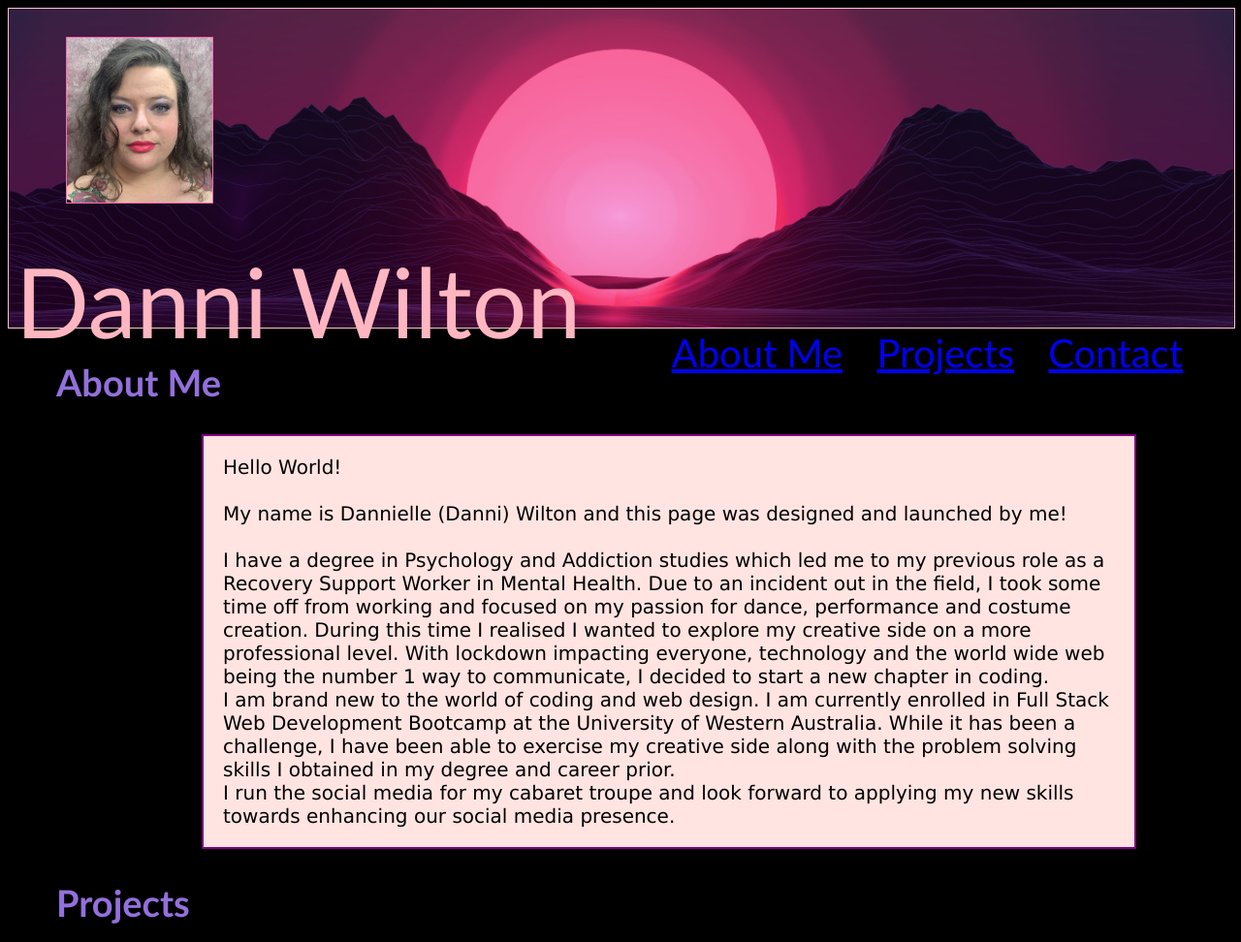
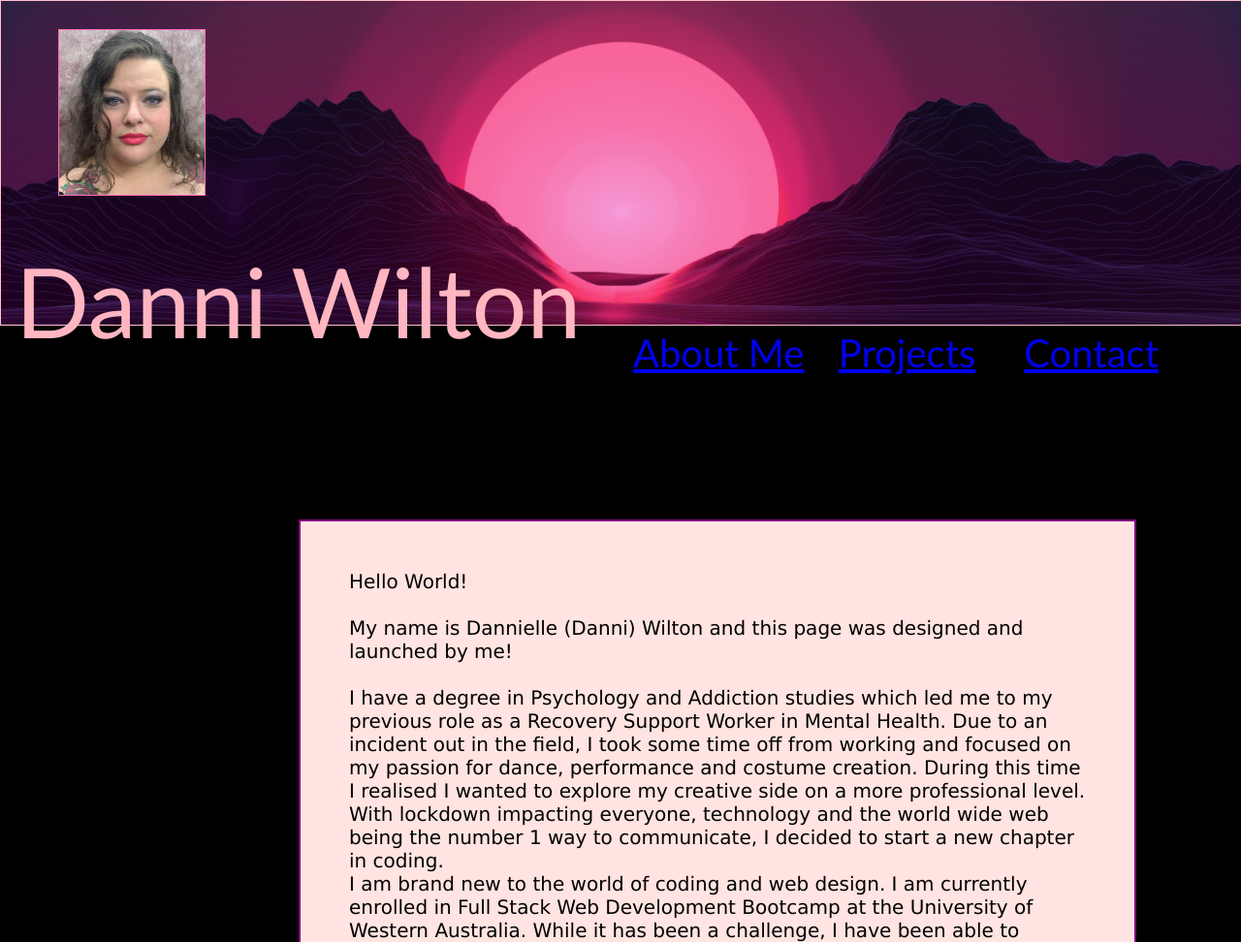
Before and after one commit to DanniWilton/homeworkweek2, a plain HTML site: page index.html in a window 1280 px wide. Shown: the top 972 px of the page at 97% size. Drawn offline with Linux system fonts and the light colour scheme; files whose address does not match are found by name.

Commit message:
adding flex

```diff
--- a/index.html
+++ b/index.html
@@ -7,17 +7,12 @@
   </head>
 
   <body>
+    <div>
     <header>
-      <div class="flex-grid">
-        <div class="col"></div>
-        <div class="col"></div>
-        <div class="col"></div>
-      </div>
         <div class="banner">
           <img class="neonsunset" src="C:\Users\danni\code\02-Homework\Assets\neon-sunset.png" />
           <img class="profilepic" src="C:\Users\danni\code\02-Homework\Assets\profilepic.jpg" />
-    </div>
-      <div class="bottom-left">Danni Wilton</div>
+          <div class="danniw">Danni Wilton</div>
           <div class="navigation">
             <nav>
               <ul>
@@ -26,12 +21,13 @@
                 </li>
                 <li>
                 <a href= "#Projects" >Projects </a>
-            </li>
+                <li>
                 <li>
                 <a href= "#Contact" >Contact </a>
-            </li>
+                <li>
               </ul>
-      </nav></div>
+            </nav>
+          </div>
       </div>
     </header>
     <id class="content">
--- a/stylesheet.css
+++ b/stylesheet.css
@@ -7,7 +7,6 @@ header nav ul li {
     display: inline-flex;
     margin-left: 25px;
 }
-
 /* mouse over link*/
 a:hover {
     color: purple;
@@ -16,17 +15,13 @@ a:hover {
 a:active {
     color: fuchsia;
 }
-/* Container holding the image and the text */
+/* Container holding the image, title and nav bar */
 .banner {
-
-    position: relative;
     top: 0;
     left: 0;
 }
 .neonsunset {
-    display: flex;
-    justify-content: center;
-    position: relative;
+    position: absolute;
     top: 0;
     left: 0%;
     border: 1px pink solid;
@@ -41,7 +36,7 @@ a:active {
 }
 
 /*Bottom left header text*/
-.bottom-left {
+.danniw {
     position: absolute;
     top: 250px;
     bottom: 8px;
@@ -53,7 +48,6 @@ a:active {
 
 /* Navigates to different parts of the page*/
 .navigation {
-    display: inline-flex;
     position: absolute;
     top: 300px;
     bottom: 100px;
@@ -67,21 +61,26 @@ h2 {
     font-size: 38px;
     margin-left: 50px;
     color: mediumpurple;
+    padding-bottom: 50px;
 }
 
+body{
+    display: flex;
+}
 p {
-    display: block;
     font-size: 20px;
     font-family: 'Lucida Sans', 'Lucida Sans Regular', 'Lucida Grande', 'Lucida Sans Unicode', Geneva, Verdana, sans-serif;
-    position: relative;
     text-align: start;
-    padding: 20px;
-    margin-left: 200px;
+    padding: 50px;
+    margin-left: 300px;
     margin-right: 100px;
     background-color: mistyrose;
     border: 2px purple solid;
 
 }
+p:nth-of-type(1) {
+    margin-top: 400px;
+  }
 
 .Contact {
     font-size: 50px;
```
Also changed, not shown: Assets/hw2capture.JPG (added), 2 other files. Lines whose indentation alone changed are shown as unchanged.
